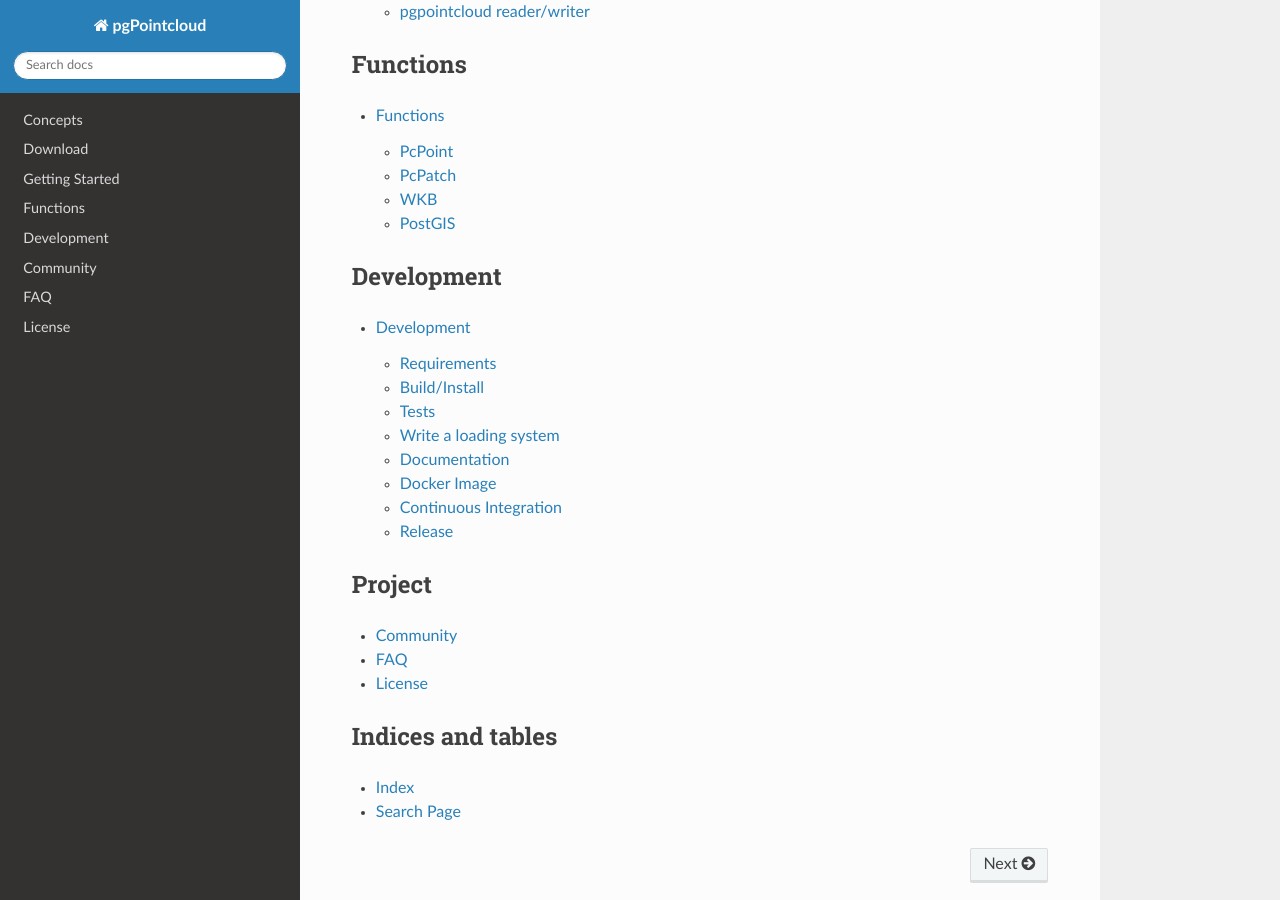
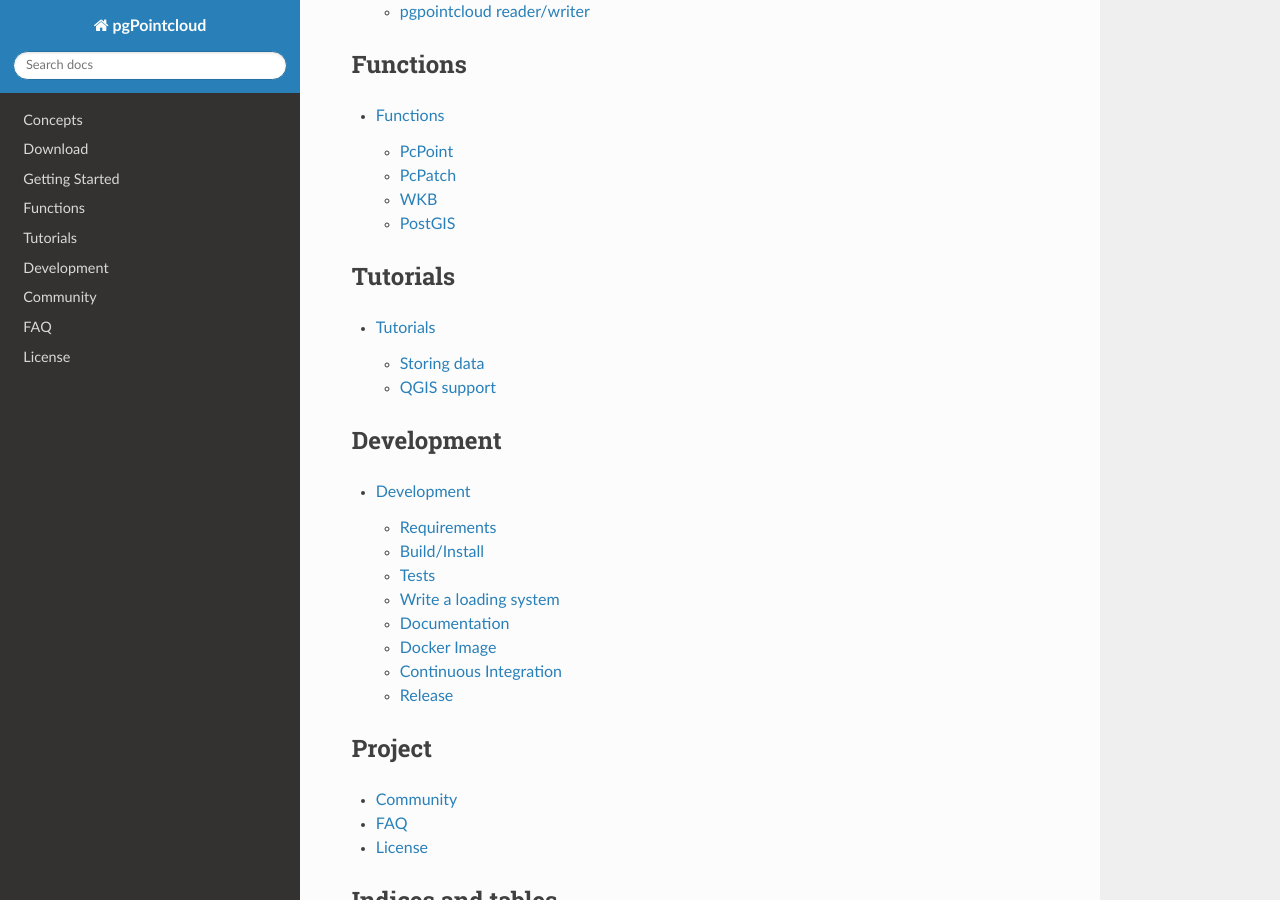
Before and after one commit to pgpointcloud/pointcloud, a Sphinx documentation site: the page built from doc/index.rst, in a window 1280 px wide and 900 px high, scrolled down 1179 px. Built offline with Sphinx 7.4.7 and the Read the Docs theme 2.0.0, drawn with Linux system fonts in a browser that asks for light colours.

Commit message:
Start tutorials

```diff
--- a/doc/index.rst
+++ b/doc/index.rst
@@ -54,6 +54,14 @@
 
    functions/index
 
+Tutorials
+--------------------------------------------------------------------------------
+
+.. toctree::
+   :maxdepth: 2
+
+   tutorials/index
+
 Development
 --------------------------------------------------------------------------------
 
--- /dev/null
+++ b/doc/tutorials/index.rst
@@ -0,0 +1,14 @@
+.. _tutorials:
+
+******************************************************************************
+Tutorials
+******************************************************************************
+
+This chapter provides some basic tutorials on how to deploy and use
+pgPointcloud.
+
+.. toctree::
+  :maxdepth: 1
+
+  storing
+  qgis
--- /dev/null
+++ b/doc/tutorials/qgis.rst
@@ -0,0 +1,6 @@
+******************************************************************************
+QGIS support
+******************************************************************************
+
+This chapter provides some basic tutorials on how to deploy and use
+pgPointcloud.
--- /dev/null
+++ b/doc/tutorials/storing.rst
@@ -0,0 +1,6 @@
+******************************************************************************
+Storing data
+******************************************************************************
+
+This chapter provides some basic tutorials on how to deploy and use
+pgPointcloud.
```
